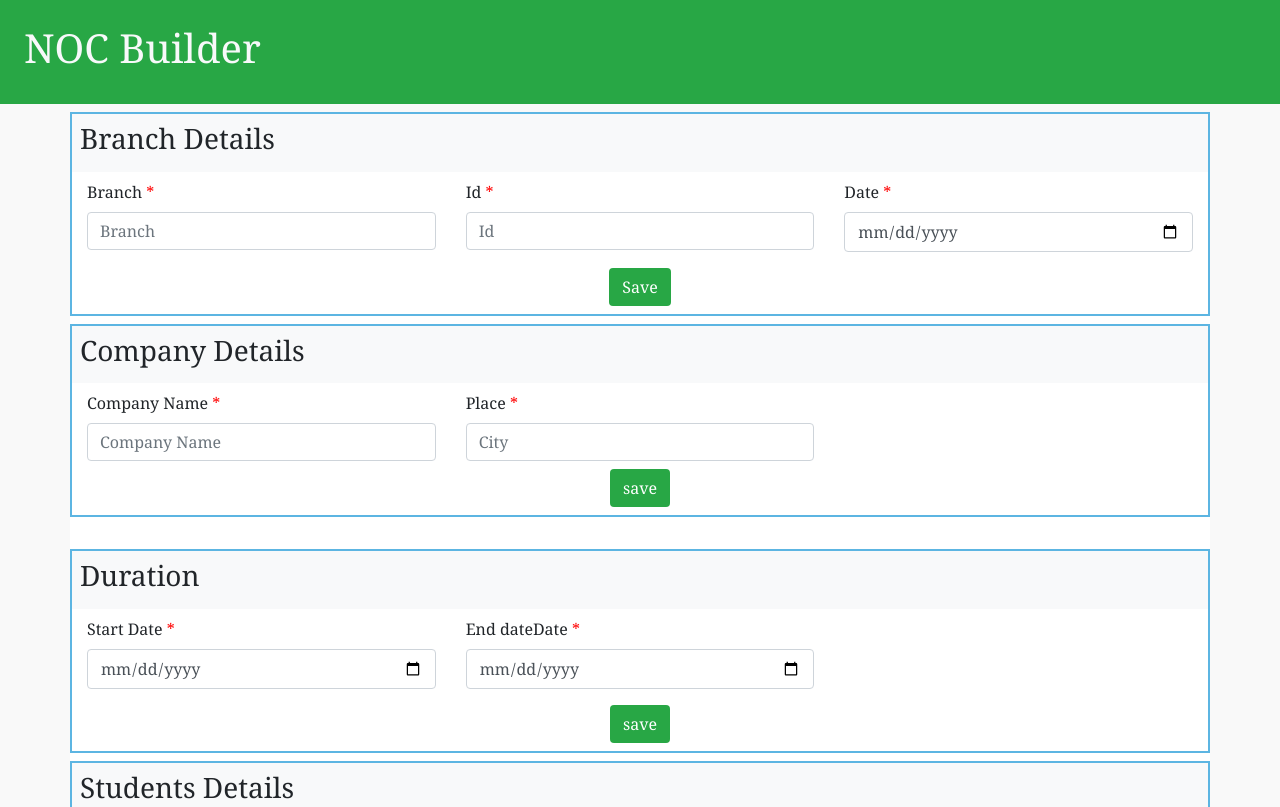
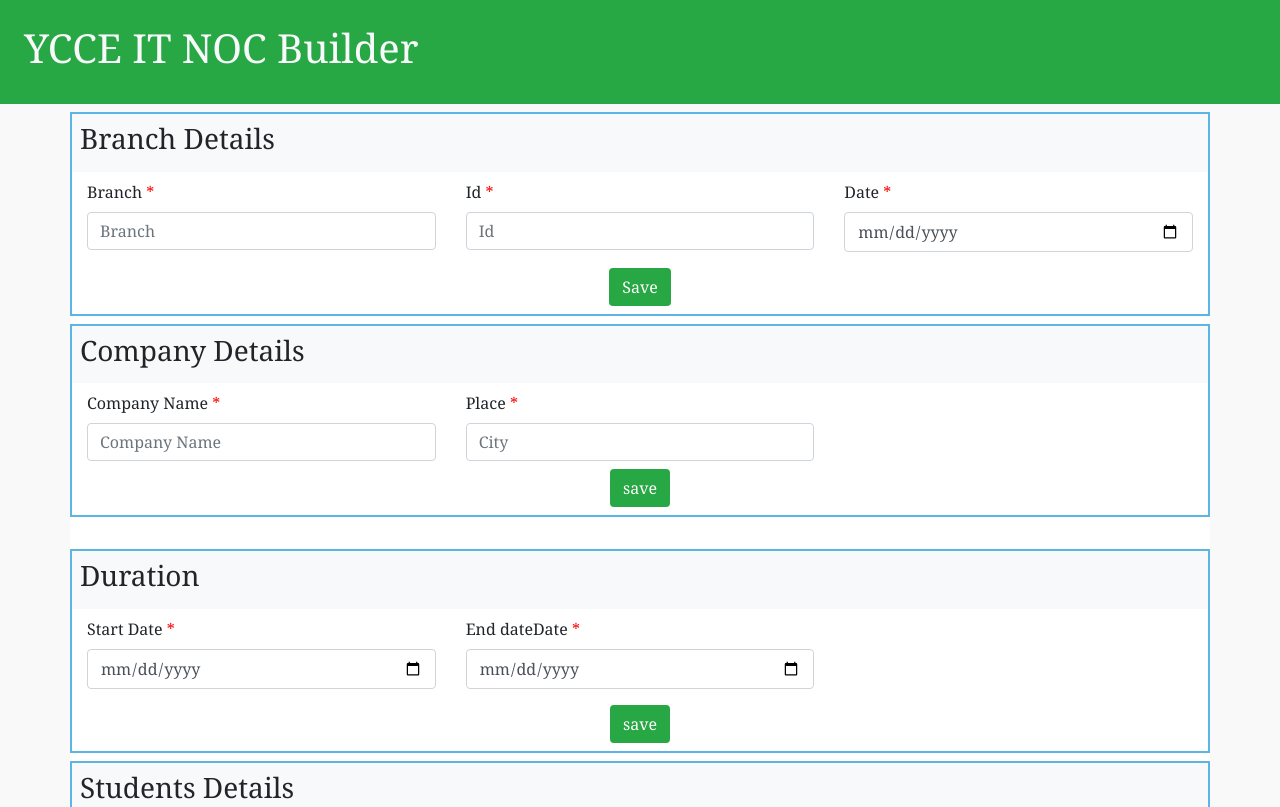
Before and after one commit to ycceitintern/YCCE-IT-NOC, a website: page index.html in a window 1280 px wide. Shown: the top 807 px of the page. Drawn offline with nearby package versions, Linux system fonts and the light colour scheme.

Commit message:
Update index.html

```diff
--- a/index.html
+++ b/index.html
@@ -12,12 +12,12 @@
     <script type="text/javascript" src="script.js" defer></script>
     <script type="text/javascript" src="jspdf.js"></script>
     <script src="jspdf.js"></script>
-    <title>Noc Builder</title>
+    <title>YCCE IT-NOC</title>
 </head>
 
 <body>
     <div class="sticky-top p-4 badge-success text-light">
-        <h1>NOC Builder</h1>
+        <h1>YCCE IT NOC Builder</h1>
     </div>
     <div class="container">
         <div class="row mt-2">
```
